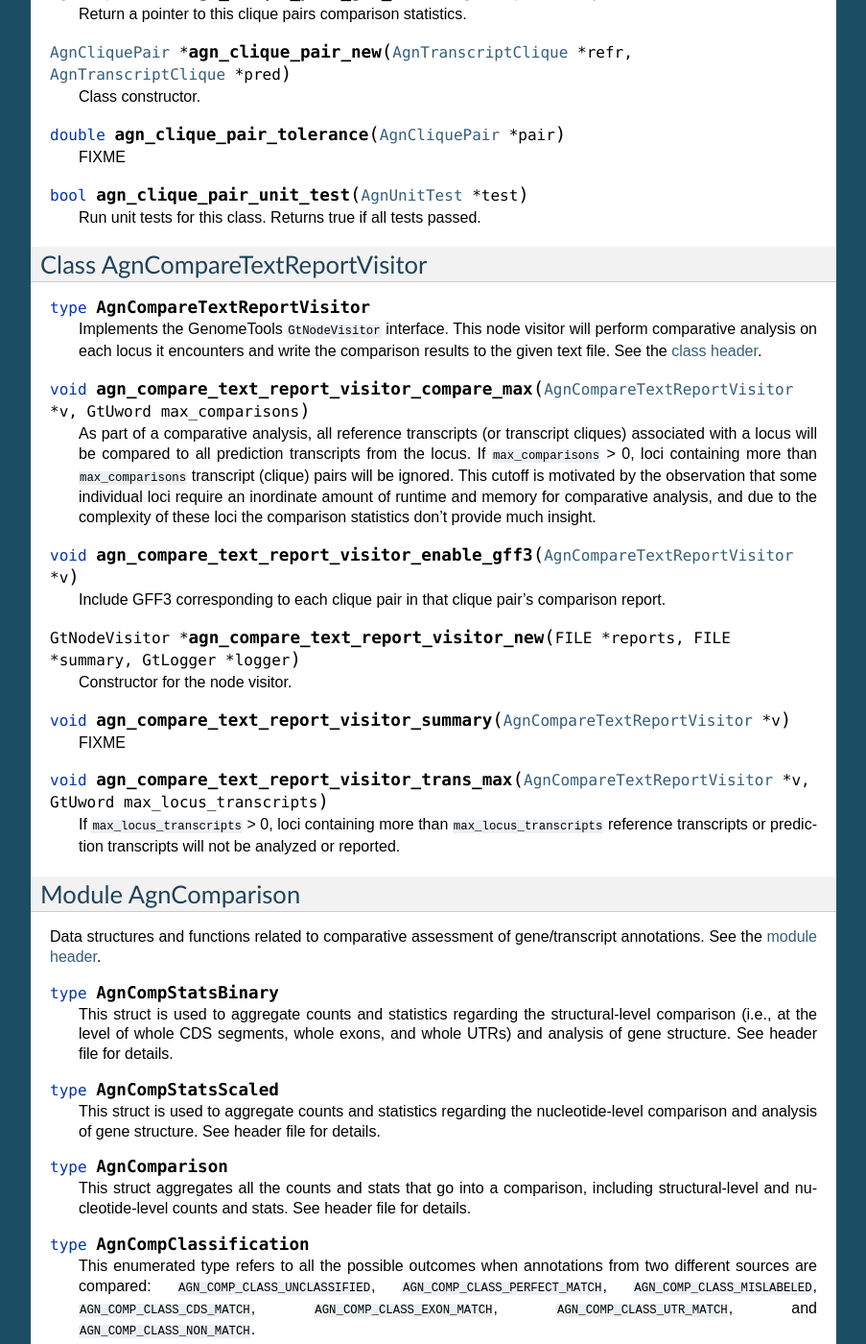
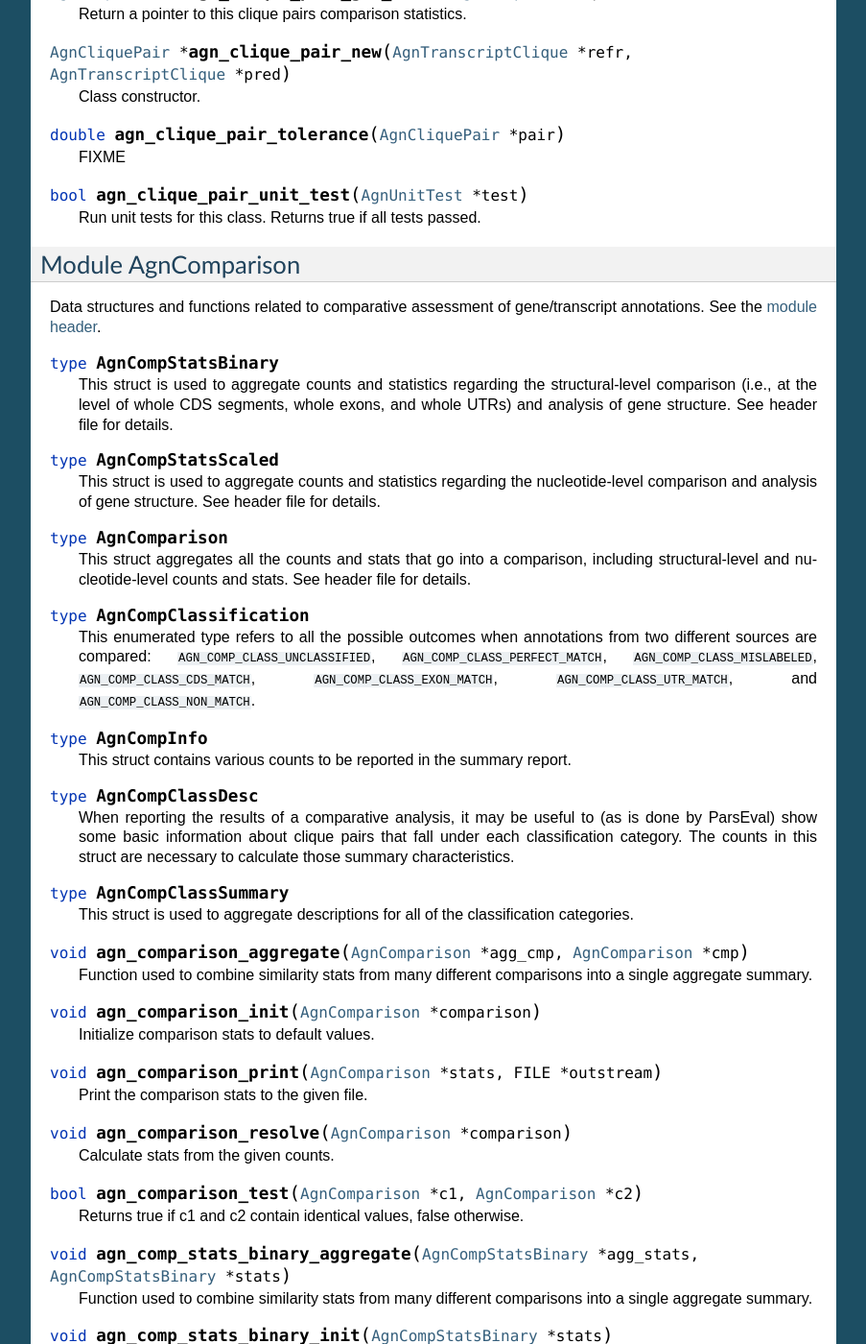
Before and after one commit to BrendelGroup/AEGeAn, a Sphinx documentation site: the page built from docs/api.rst, in a window 1280 px wide and 1400 px high, scrolled down 879 px. Shown: the whole window at 96% size, without its empty margins (198-1101 px from the left). Built offline with Sphinx 7.4.7, drawn with Linux system fonts in a browser that asks for light colours; some of the changed text lies outside the part shown.

Commit message:
Addresses #92, but still untested.

```diff
--- a/docs/api.rst
+++ b/docs/api.rst
@@ -60,33 +60,6 @@ Class AgnCliquePair
 .. c:function:: bool agn_clique_pair_unit_test(AgnUnitTest *test)
 
   Run unit tests for this class. Returns true if all tests passed.
-
-Class AgnCompareTextReportVisitor
----------------------------------
-
-.. c:type:: AgnCompareTextReportVisitor
-
-  Implements the GenomeTools ``GtNodeVisitor`` interface. This node visitor will perform comparative analysis on each locus it encounters and write the comparison results to the given text file. See the `class header <https://github.com/standage/AEGeAn/blob/master/inc/core/AgnCompareTextReportVisitor.h>`_.
-
-.. c:function:: void agn_compare_text_report_visitor_compare_max(AgnCompareTextReportVisitor *v, GtUword max_comparisons)
-
-  As part of a comparative analysis, all reference transcripts (or transcript cliques) associated with a locus will be compared to all prediction transcripts from the locus. If ``max_comparisons`` > 0, loci containing more than ``max_comparisons`` transcript (clique) pairs will be ignored. This cutoff is motivated by the observation that some individual loci require an inordinate amount of runtime and memory for comparative analysis, and due to the complexity of these loci the comparison statistics don't provide much insight.
-
-.. c:function:: void agn_compare_text_report_visitor_enable_gff3(AgnCompareTextReportVisitor *v)
-
-  Include GFF3 corresponding to each clique pair in that clique pair's comparison report.
-
-.. c:function:: GtNodeVisitor *agn_compare_text_report_visitor_new(FILE *reports, FILE *summary, GtLogger *logger)
-
-  Constructor for the node visitor.
-
-.. c:function:: void agn_compare_text_report_visitor_summary(AgnCompareTextReportVisitor *v)
-
-  FIXME
-
-.. c:function:: void agn_compare_text_report_visitor_trans_max(AgnCompareTextReportVisitor *v, GtUword max_locus_transcripts)
-
-  If ``max_locus_transcripts`` > 0, loci containing more than ``max_locus_transcripts`` reference transcripts or prediction transcripts will not be analyzed or reported.
 
 Module AgnComparison
 --------------------
```
Also changed, not shown: other parts of docs/api.rst (+16 -0 lines), 2 other files.
